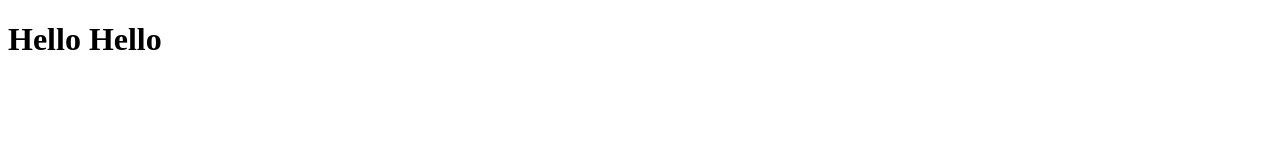
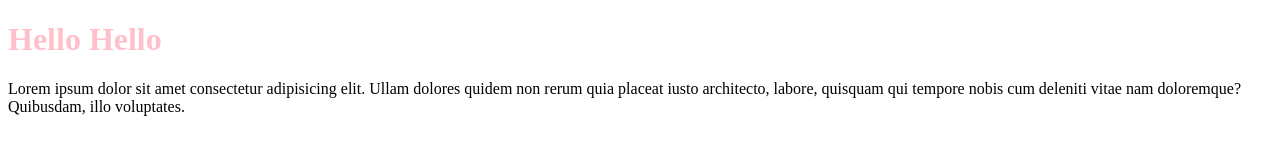
Before and after one commit to ThanThar-17/learngit, a plain HTML site: page index.html in a window 1280 px wide. Drawn offline with Linux system fonts and the light colour scheme.

Commit message:
link and p added

```diff
--- a/index.html
+++ b/index.html
@@ -4,8 +4,16 @@
     <meta charset="UTF-8" />
     <meta name="viewport" content="width=device-width, initial-scale=1.0" />
     <title>Document</title>
+    <link rel="stylesheet" href="./dev1.js" />
+    <link rel="stylesheet" href="./style.css" />
   </head>
   <body>
     <h1>Hello Hello</h1>
+    <p>
+      Lorem ipsum dolor sit amet consectetur adipisicing elit. Ullam dolores
+      quidem non rerum quia placeat iusto architecto, labore, quisquam qui
+      tempore nobis cum deleniti vitae nam doloremque? Quibusdam, illo
+      voluptates.
+    </p>
   </body>
 </html>
```
